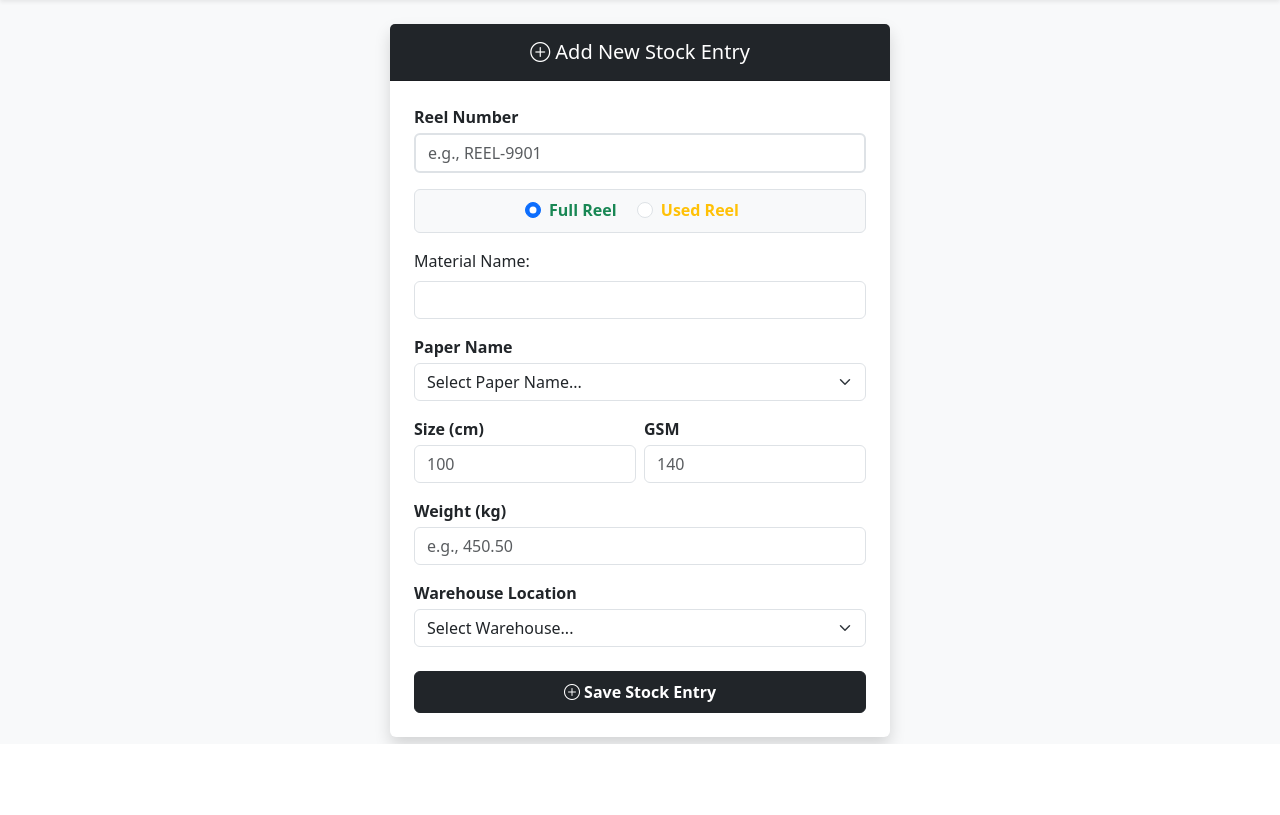
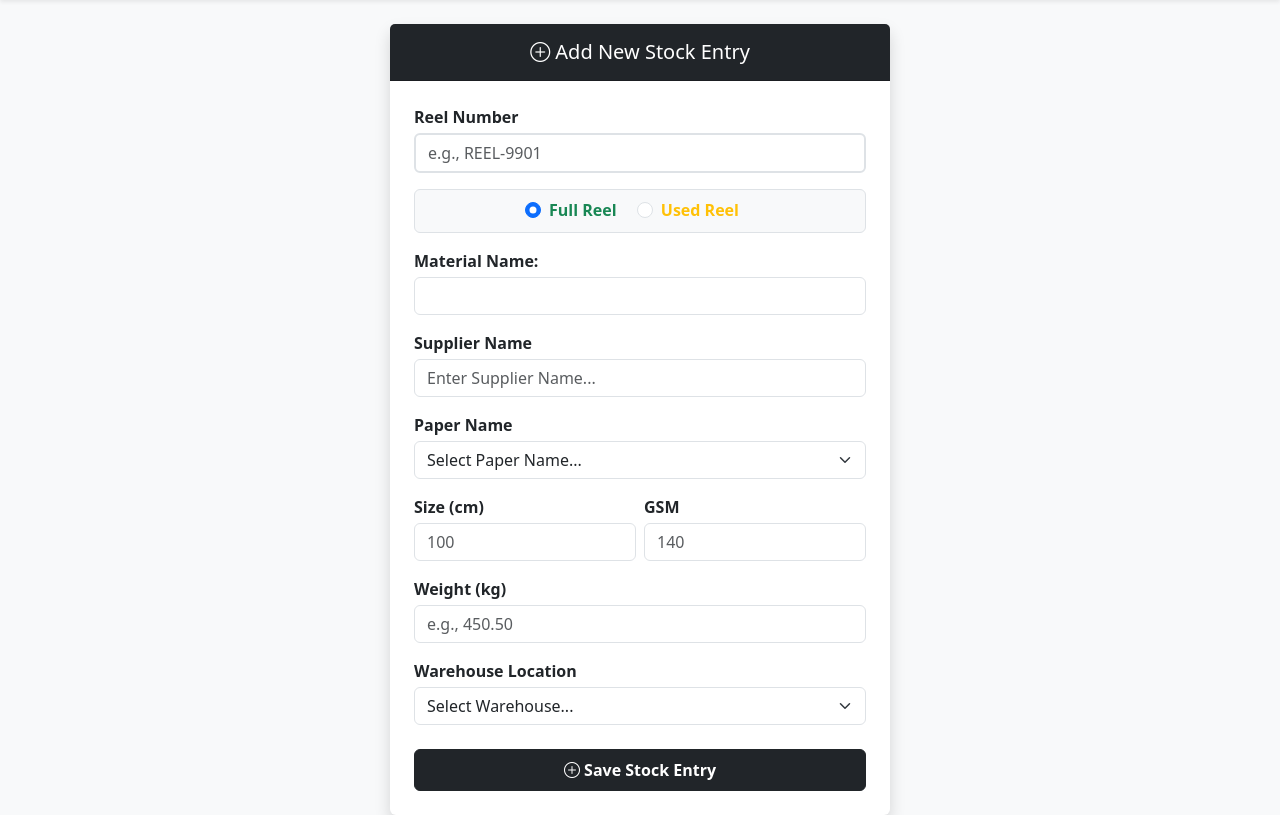
Before and after one commit to viscorquality-ux/Reel-Stock-Management, a Flask app: page /add_stock in a window 1280 px wide. Shown: the part 56-871 px from the top of the page. Before the commit the page ends 800 px from the top, so only its background shows below. Run offline with Flask 3, Linux system fonts and the light colour scheme.

Commit message:
Update add_stock.html

```diff
--- a/templates/add_stock.html
+++ b/templates/add_stock.html
@@ -73,8 +73,13 @@
                 </div>
 
                 <div class="mb-3">
-                    <label class="form-label">Material Name:</label>
+                    <label class="form-label fw-bold mb-1">Material Name:</label>
                     <input type="text" name="material_name" class="form-control" required>
+                </div>
+
+                <div class="mb-3">
+                    <label for="supplier_name" class="form-label fw-bold mb-1">Supplier Name</label>
+                    <input type="text" class="form-control" id="supplier_name" name="supplier_name" placeholder="Enter Supplier Name...">
                 </div>
 
                 <div class="mb-3">
```
